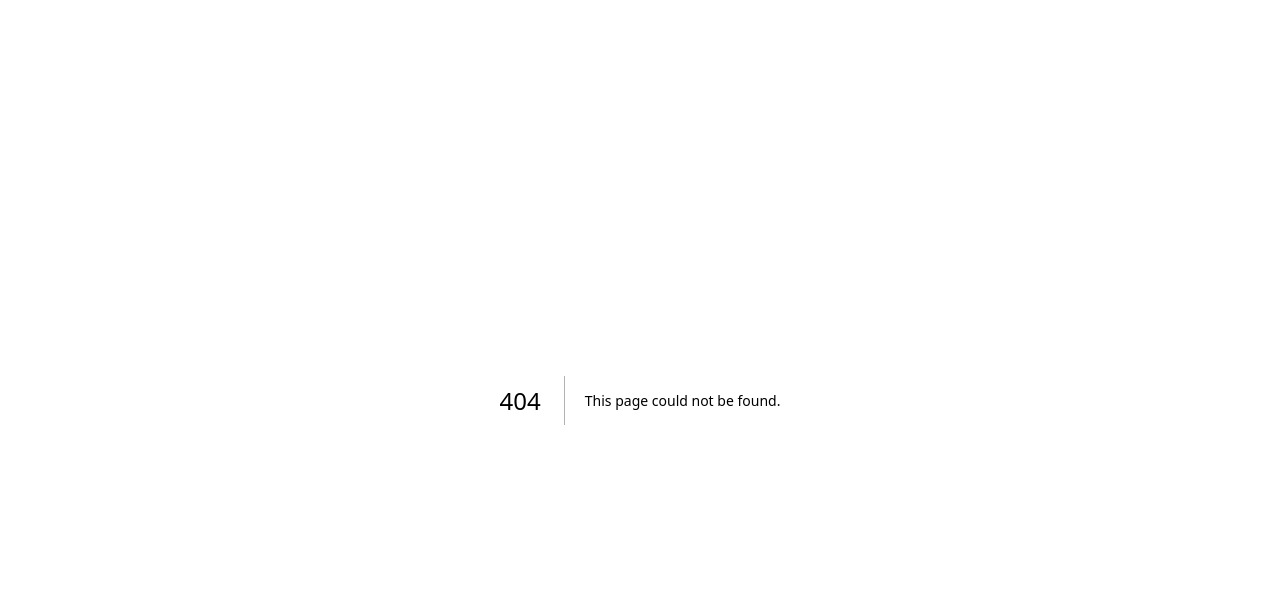
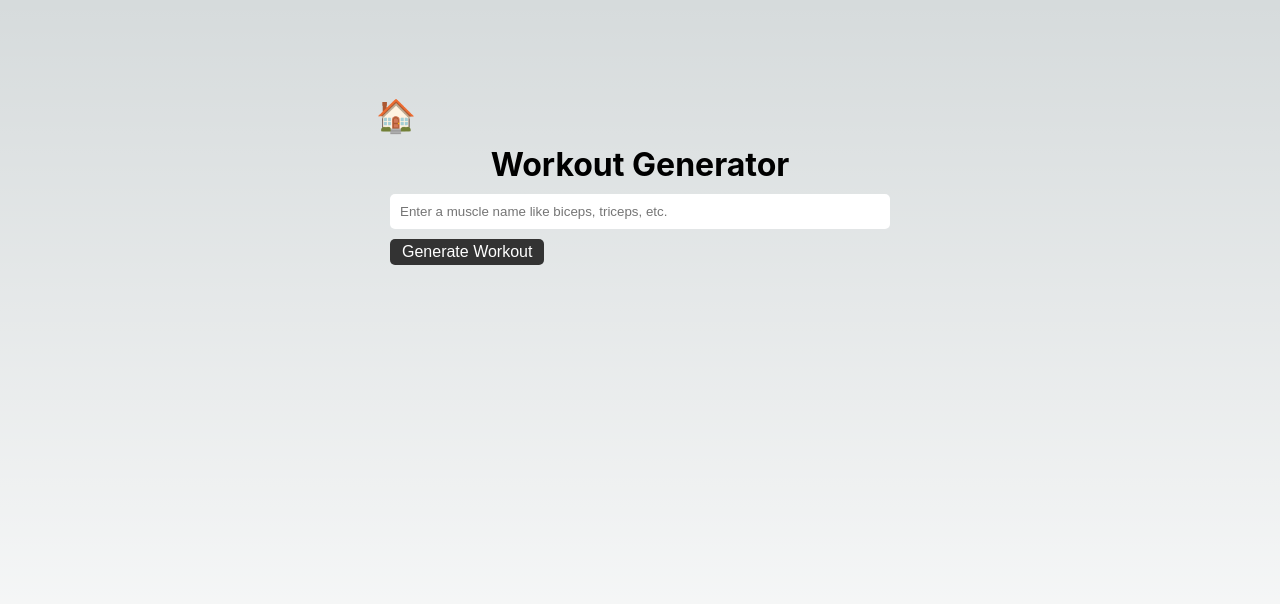
Before and after one commit to nishantrpai/tools.nishu.dev, a Next.js app: page /workout in a window 1280 px wide. Before the commit this address had no page. Shown: the top 604 px of the page. Built offline with nearby package versions, Linux system fonts and the light colour scheme.

Commit message:
add new tool for workouts

```diff
--- /dev/null
+++ b/pages/workout.js
@@ -0,0 +1,56 @@
+// enter a muscle and gpt gives you a workout for that muscle
+import Head from 'next/head'
+import styles from '@/styles/Home.module.css'
+import { useState, useEffect } from 'react'
+
+export default function Workout() {
+  const [muscle, setMuscle] = useState('')
+  const [workout, setWorkout] = useState('')
+
+  const generateWorkout = async () => {
+    setWorkout('Loading...')
+    const response = await fetch(`/api/gpt?prompt=Can you give me a list of workouts for ${muscle}. Don't add any prefixes just tell the workout.`)
+    const data = await response.json()
+    setWorkout(data.response);
+  }
+
+  return (
+    <div>
+      <Head>
+        <title>Workout Generator</title>
+        <meta name="description" content="Generate a workout based on a muscle" />
+        <link rel="icon" href="/favicon.ico" />
+      </Head>
+
+      <main className={styles.main}>
+        <a href='/' className={styles.home}>🏠</a>
+        <h1 className={styles.title}>
+          Workout Generator
+        </h1>
+        <div style={{
+          display: 'flex',
+          flexDirection: 'column',
+          gap: '10px',
+          textAlign: 'center'
+        }}>
+          <input type="text" value={muscle} onChange={(e) => setMuscle(e.target.value)} style={{
+            outline: 'none',
+            border: 'none',
+            padding: '10px',
+            borderRadius: '5px',
+          }}
+            placeholder='Enter a muscle name like biceps, triceps, etc.'
+          />
+          <button onClick={generateWorkout}>Generate Workout</button>
+          <pre style={{
+            width: '100%',
+            minWidth: '500px',
+            maxWidth: '500px',
+            whiteSpace: 'pre-wrap',
+            textAlign: 'left'
+          }}>{workout}</pre>
+        </div>
+      </main>
+    </div>
+  )
+}
```
Also changed, not shown: pages/index.js (+7 -0 lines).
